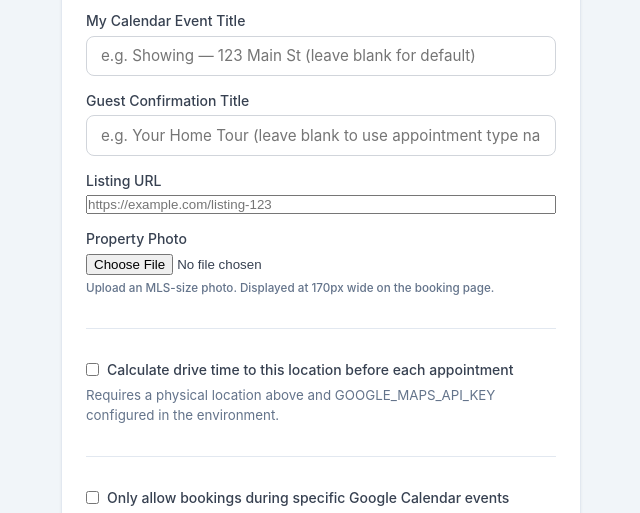
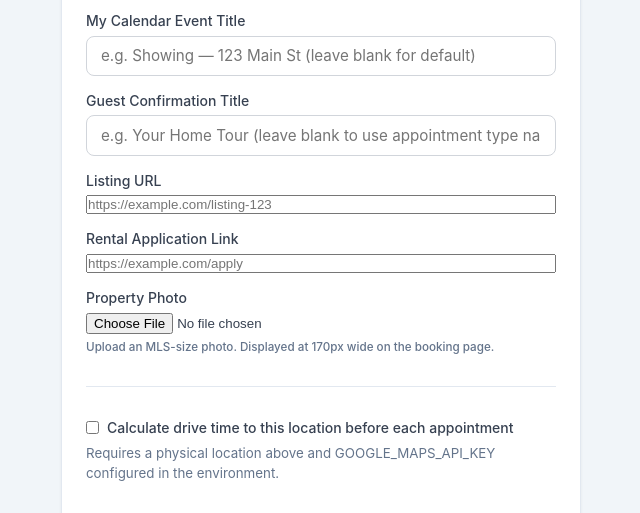
Before and after one commit to AlobarQuest/booking-system, a Python web app: template app/templates/admin/appointment_types.html in a window 1280 px wide. Shown: the part 985-1498 px from the top of the page, without its empty margins (115-755 px from the left). Run offline with Jinja, Linux system fonts and the light colour scheme; the template is opened without the code that fills it, so the values that code supplies are empty.

Commit message:
feat: add Rental Application Link field to appointment types
Adds rental_application_url column (model + migration), wires it through
the admin create/update handlers, adds the field to the admin form, and
shows a "Rental Application" button on the booking page that opens the
URL in a new tab alongside the existing View Listing button.

Co-Authored-By: Claude Sonnet 4.6 <noreply@anthropic.com>

```diff
--- a/app/database.py
+++ b/app/database.py
@@ -43,6 +43,7 @@ def init_db():
             ("calendar_window_calendar_id", "TEXT NOT NULL DEFAULT ''"),
             ("photo_filename", "TEXT NOT NULL DEFAULT ''"),
             ("listing_url", "TEXT NOT NULL DEFAULT ''"),
+            ("rental_application_url", "TEXT NOT NULL DEFAULT ''"),
             ("rental_requirements", "TEXT NOT NULL DEFAULT '[]'"),
             ("owner_reminders_enabled", "BOOLEAN NOT NULL DEFAULT 0"),
         ]:
--- a/app/models.py
+++ b/app/models.py
@@ -29,6 +29,7 @@ class AppointmentType(Base):
     calendar_window_calendar_id: Mapped[str] = mapped_column(Text, default="")
     photo_filename: Mapped[str] = mapped_column(Text, default="")
     listing_url: Mapped[str] = mapped_column(Text, default="")
+    rental_application_url: Mapped[str] = mapped_column(Text, default="")
     _rental_requirements: Mapped[str] = mapped_column("rental_requirements", Text, default="[]")
     owner_reminders_enabled: Mapped[bool] = mapped_column(Boolean, default=False)
     bookings: Mapped[list["Booking"]] = relationship(back_populates="appointment_type")
--- a/app/routers/admin.py
+++ b/app/routers/admin.py
@@ -86,6 +86,7 @@ async def create_appt_type(
     calendar_window_title: str = Form(""),
     calendar_window_calendar_id: str = Form(""),
     listing_url: str = Form(""),
+    rental_application_url: str = Form(""),
     rental_requirements_json: str = Form("[]"),
     owner_reminders_enabled: str = Form("false"),
     photo: UploadFile | None = File(None),
@@ -103,6 +104,7 @@ async def create_appt_type(
         calendar_window_title=calendar_window_title,
         calendar_window_calendar_id=calendar_window_calendar_id,
         listing_url=listing_url,
+        rental_application_url=rental_application_url,
         owner_reminders_enabled=(owner_reminders_enabled == "true"),
         active=True,
     )
@@ -154,6 +156,7 @@ async def update_appt_type(
     calendar_window_title: str = Form(""),
     calendar_window_calendar_id: str = Form(""),
     listing_url: str = Form(""),
+    rental_application_url: str = Form(""),
     rental_requirements_json: str = Form("[]"),
     owner_reminders_enabled: str = Form("false"),
     photo: UploadFile | None = File(None),
@@ -174,6 +177,7 @@ async def update_appt_type(
         t.calendar_window_title = calendar_window_title
         t.calendar_window_calendar_id = calendar_window_calendar_id
         t.listing_url = listing_url
+        t.rental_application_url = rental_application_url
         t.owner_reminders_enabled = (owner_reminders_enabled == "true")
         try:
             t.rental_requirements = json.loads(rental_requirements_json)
--- a/app/templates/admin/appointment_types.html
+++ b/app/templates/admin/appointment_types.html
@@ -90,6 +90,12 @@
       <input type="url" name="listing_url"
              value="{{ edit_type.listing_url if edit_type else '' }}"
              placeholder="https://example.com/listing-123">
+    </label>
+
+    <label>Rental Application Link
+      <input type="url" name="rental_application_url"
+             value="{{ edit_type.rental_application_url if edit_type else '' }}"
+             placeholder="https://example.com/apply">
     </label>
 
     <label>Property Photo
--- a/app/templates/booking/index.html
+++ b/app/templates/booking/index.html
@@ -28,11 +28,15 @@
           {% if appt.description %}<span>{{ appt.description }}</span>{% endif %}
           <span class="card-duration">&#9679; {{ appt.duration_minutes }} min</span>
         </div>
-        {% if appt.listing_url or appt.rental_requirements %}
+        {% if appt.listing_url or appt.rental_application_url or appt.rental_requirements %}
         <div style="display:flex;gap:.5rem;flex-wrap:wrap;margin-top:.75rem;">
           {% if appt.listing_url %}
           <a href="{{ appt.listing_url }}" target="_blank" rel="noopener noreferrer"
              class="btn btn-secondary" style="font-size:.8rem;padding:.3rem .75rem;">View Listing</a>
+          {% endif %}
+          {% if appt.rental_application_url %}
+          <a href="{{ appt.rental_application_url }}" target="_blank" rel="noopener noreferrer"
+             class="btn btn-secondary" style="font-size:.8rem;padding:.3rem .75rem;">Rental Application</a>
           {% endif %}
           {% if appt.rental_requirements %}
           <button type="button" class="btn btn-secondary"
```
